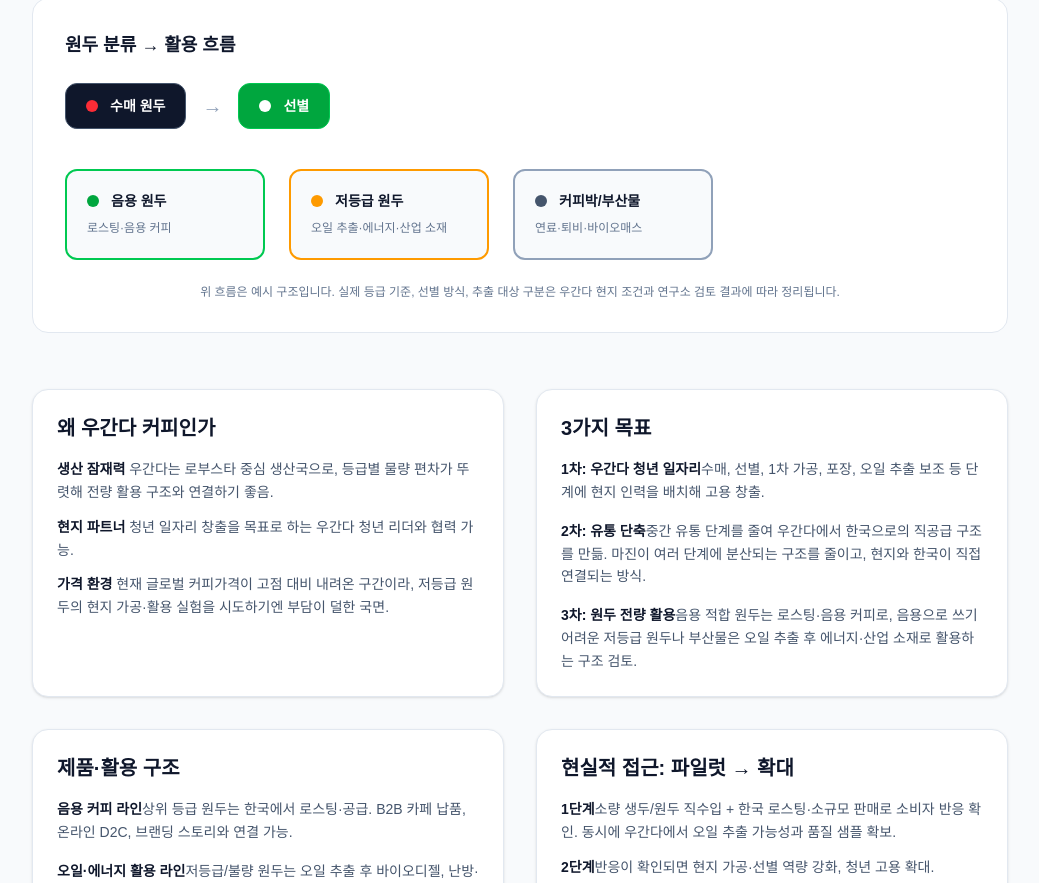
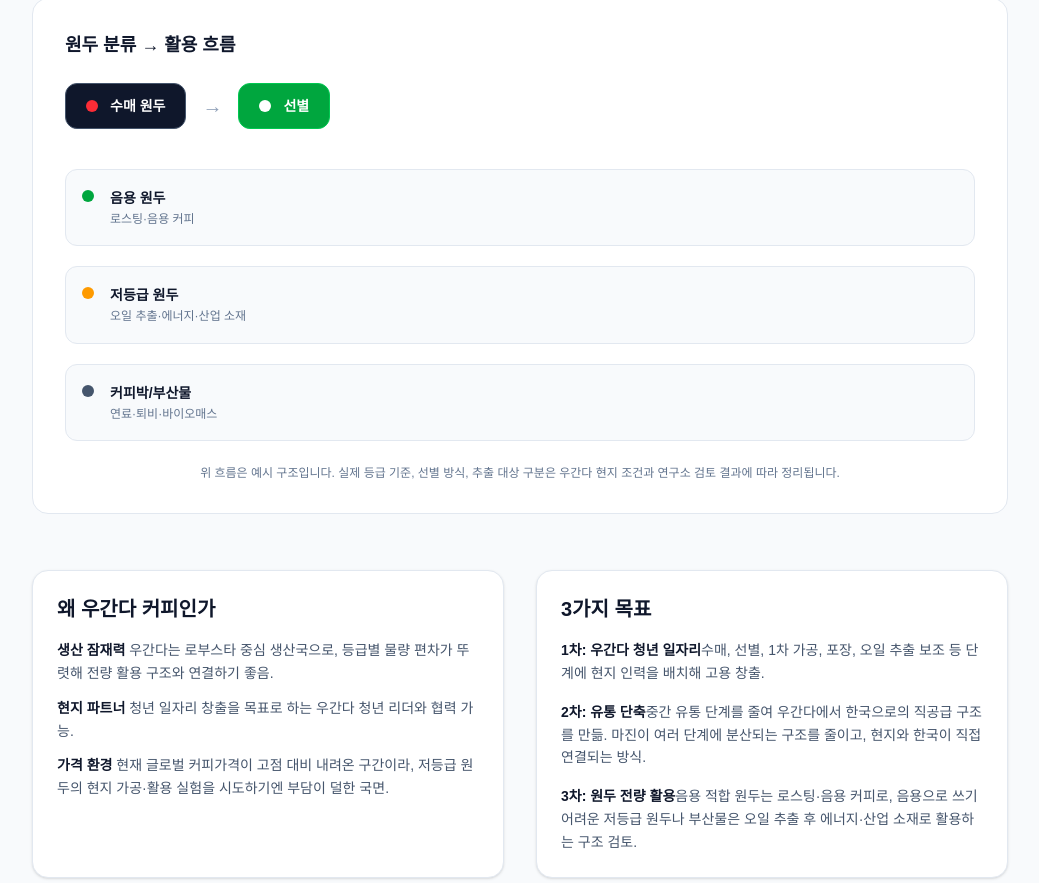
Before and after one commit to cw5444/bioenergy-website, a Next.js app: page / in a window 1280 px wide. Shown: the part 5411-6294 px from the top of the page, without its empty margins (120-1159 px from the left). Built offline with nearby package versions, Linux system fonts and the light colour scheme.

Commit message:
feat: 우간다 커피 섹션 원두 흐름 정렬/레이아웃 수정

```diff
--- a/app/page.tsx
+++ b/app/page.tsx
@@ -612,8 +612,8 @@ const diagramFlow = [
     <div className="bg-white border border-slate-200 rounded-2xl p-6 md:p-8 mb-14">
   <h4 className="text-lg font-bold text-slate-900 mb-6 text-green-700">원두 분류 → 활용 흐름</h4>
 
-  {/* 상단 흐름 */}
-  <div className="flex items-center gap-4 justify-center md:justify-start mb-10">
+  {/* 왼쪽 흐름 */}
+  <div className="flex items-center gap-4 mb-10">
     <div className="bg-slate-900 rounded-xl px-5 py-3 border border-slate-600 flex items-center gap-3">
       <div className="w-3 h-3 rounded-full bg-red-500" />
       <span className="text-sm font-bold text-white">수매 원두</span>
@@ -627,33 +627,30 @@ const diagramFlow = [
     </div>
   </div>
 
-  {/* 하단 3개 구분 박스 */}
-  <div className="flex flex-wrap gap-6 justify-center md:justify-start">
-    {/* 음용 원두 */}
-    <div className="border-2 border-green-500 rounded-xl p-5 w-full sm:w-auto min-w-[200px] bg-slate-50">
-      <div className="flex items-center gap-3 mb-2">
-        <div className="w-3 h-3 rounded-full bg-green-600" />
+  {/* 오른쪽 카드 정렬 */}
+  <div className="grid gap-5 w-full">
+    <div className="flex items-start gap-4 border border-slate-200 rounded-xl bg-slate-50 p-4">
+      <div className="w-3 h-3 rounded-full bg-green-600 shrink-0 mt-1" />
+      <div className="min-w-0 flex-1">
         <span className="text-sm font-semibold text-slate-900">음용 원두</span>
+        <div className="text-xs text-slate-500 leading-relaxed">로스팅·음용 커피</div>
       </div>
-      <p className="text-xs text-slate-500 leading-relaxed">로스팅·음용 커피</p>
     </div>
 
-    {/* 저등급 원두 */}
-    <div className="border-2 border-amber-500 rounded-xl p-5 w-full sm:w-auto min-w-[200px] bg-slate-50">
-      <div className="flex items-center gap-3 mb-2">
-        <div className="w-3 h-3 rounded-full bg-amber-500" />
+    <div className="flex items-start gap-4 border border-slate-200 rounded-xl bg-slate-50 p-4">
+      <div className="w-3 h-3 rounded-full bg-amber-500 shrink-0 mt-1" />
+      <div className="min-w-0 flex-1">
         <span className="text-sm font-semibold text-slate-900">저등급 원두</span>
+        <div className="text-xs text-slate-500 leading-relaxed">오일 추출·에너지·산업 소재</div>
       </div>
-      <p className="text-xs text-slate-500 leading-relaxed">오일 추출·에너지·산업 소재</p>
     </div>
 
-    {/* 커피박/부산물 */}
-    <div className="border-2 border-slate-400 rounded-xl p-5 w-full sm:w-auto min-w-[200px] bg-slate-50">
-      <div className="flex items-center gap-3 mb-2">
-        <div className="w-3 h-3 rounded-full bg-slate-600" />
+    <div className="flex items-start gap-4 border border-slate-200 rounded-xl bg-slate-50 p-4">
+      <div className="w-3 h-3 rounded-full bg-slate-600 shrink-0 mt-1" />
+      <div className="min-w-0 flex-1">
         <span className="text-sm font-semibold text-slate-900">커피박/부산물</span>
+        <div className="text-xs text-slate-500 leading-relaxed">연료·퇴비·바이오매스</div>
       </div>
-      <p className="text-xs text-slate-500 leading-relaxed">연료·퇴비·바이오매스</p>
     </div>
   </div>
 
@@ -661,6 +658,7 @@ const diagramFlow = [
     위 흐름은 예시 구조입니다. 실제 등급 기준, 선별 방식, 추출 대상 구분은 우간다 현지 조건과 연구소 검토 결과에 따라 정리됩니다.
   </div>
 </div>
+
 
 
 
```
